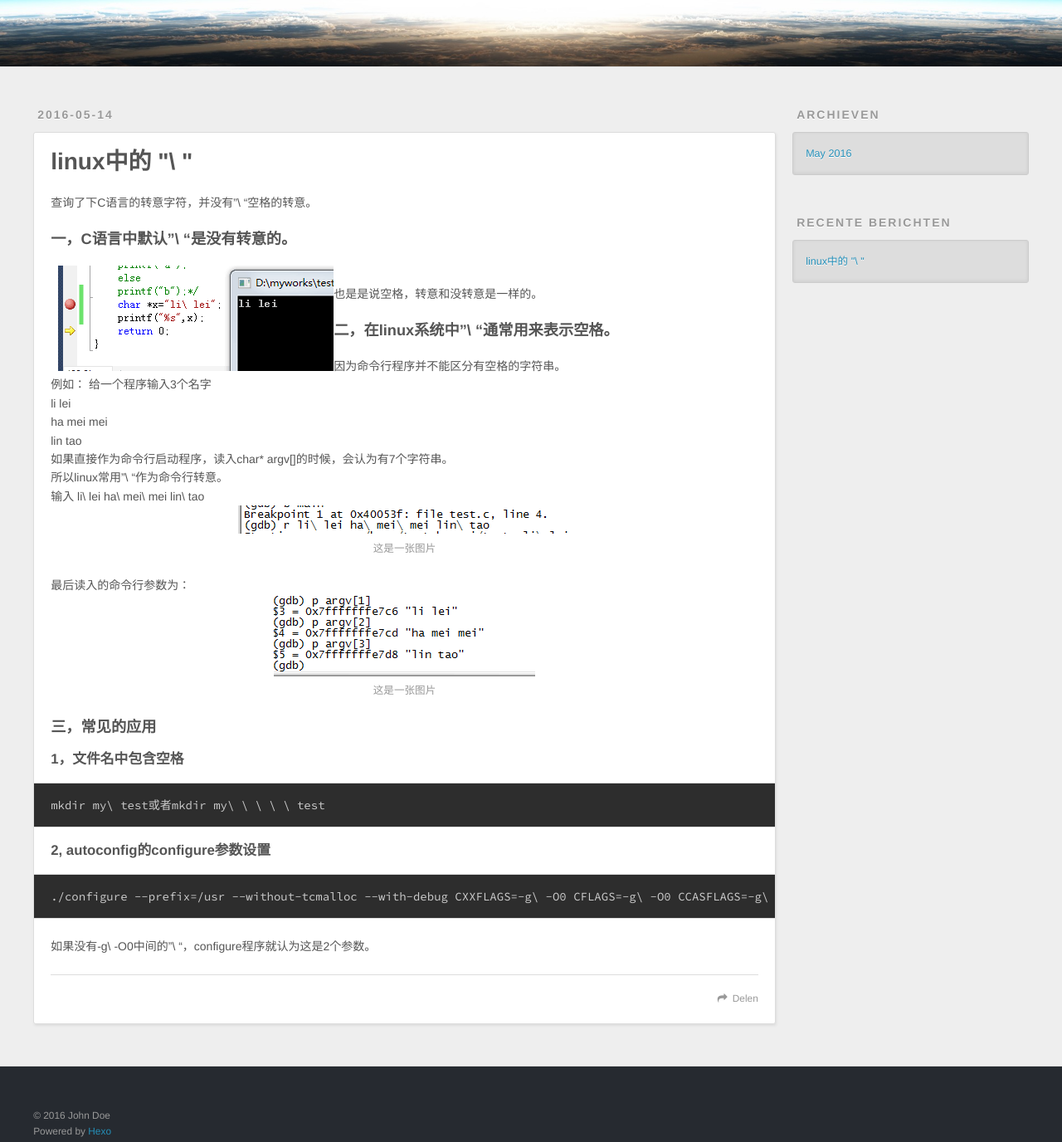
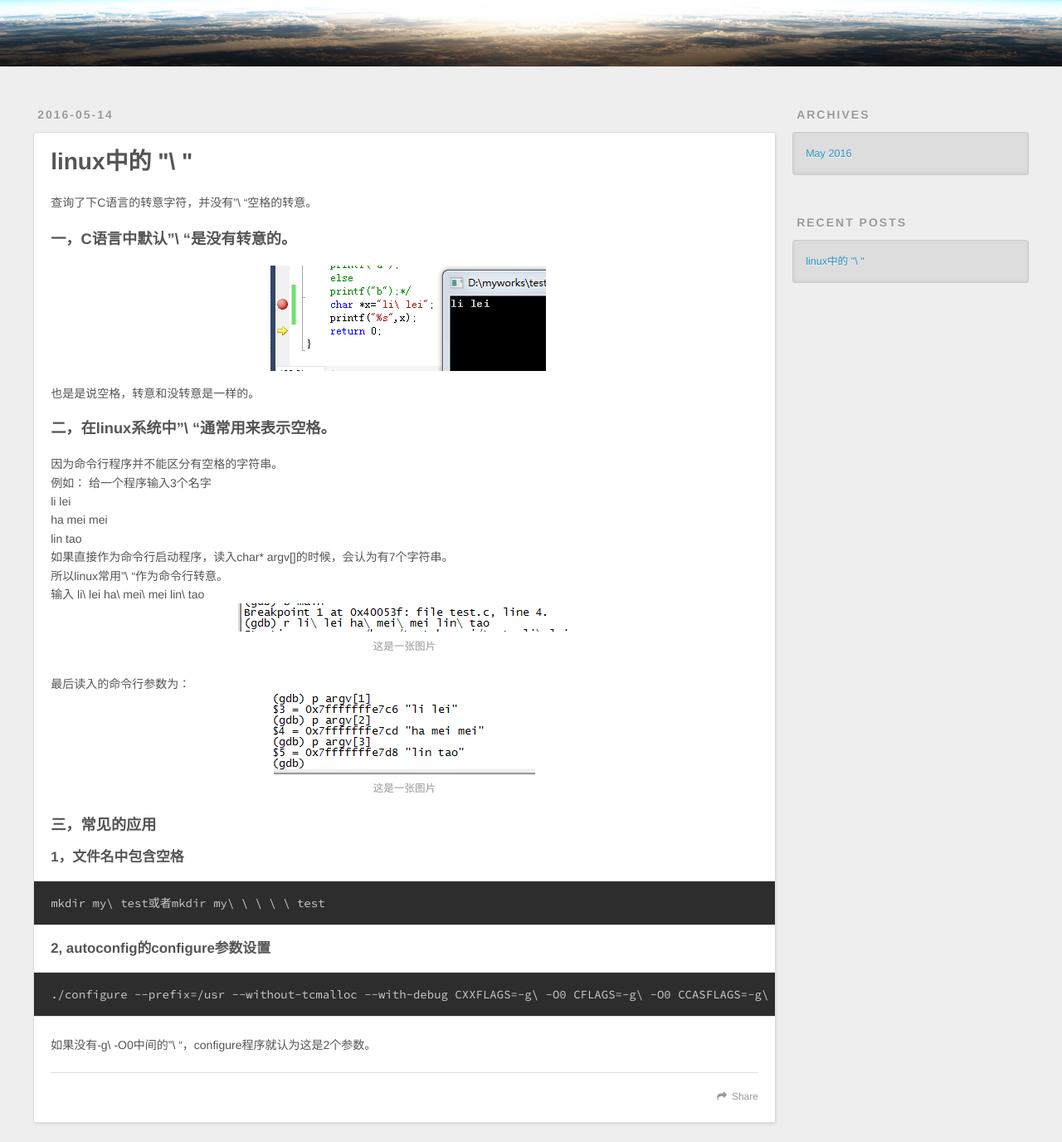
Before and after one commit to ShiqiCooperation/ShiqiCooperation.github.io, a plain HTML site: page 2016/05/14/linux中的空格转意/index.html in a window 1280 px wide. Shown: the part 220-1596 px from the top of the page at 83% size. Drawn offline with nearby package versions, Linux system fonts and the light colour scheme.

Commit message:
Site updated: 2016-05-15 19:14:51

```diff
--- a/2016/05/14/linux中的空格转意/index.html
+++ b/2016/05/14/linux中的空格转意/index.html
@@ -18,7 +18,7 @@
 <meta property="og:image" content="http://yoursite.com/images/1.png">
 <meta property="og:image" content="http://yoursite.com/images/2.png">
 <meta property="og:image" content="http://yoursite.com/images/3.png">
-<meta property="og:updated_time" content="2016-05-15T11:08:50.909Z">
+<meta property="og:updated_time" content="2016-05-15T11:12:51.851Z">
 <meta name="twitter:card" content="summary">
 <meta name="twitter:title" content="linux中的 "\ "">
 <meta name="twitter:description" content="查询了下C语言的转意字符，并没有”\ “空格的转意。
@@ -64,7 +64,7 @@
 
           <a id="nav-rss-link" class="nav-icon" href="/atom.xml" title="RSS Feed"></a>
 
-        <a id="nav-search-btn" class="nav-icon" title="Zoeken"></a>
+        <a id="nav-search-btn" class="nav-icon" title="Search"></a>
       </nav>
       <div id="search-form-wrap">
         <form action="//google.com/search" method="get" accept-charset="UTF-8" class="search-form"><input type="search" name="q" results="0" class="search-form-input" placeholder="Search"><button type="submit" class="search-form-submit">&#xF002;</button><input type="hidden" name="sitesearch" value="http://yoursite.com"></form>
@@ -96,7 +96,7 @@
     <div class="article-entry" itemprop="articleBody">
 
         <p>查询了下C语言的转意字符，并没有”\ “空格的转意。</p>
-<h3 id="一，C语言中默认”-“是没有转意的。"><a href="#一，C语言中默认”-“是没有转意的。" class="headerlink" title="一，C语言中默认”\ “是没有转意的。"></a>一，C语言中默认”\ “是没有转意的。</h3><p><img align="left" src="/images/1.png"><br>也是是说空格，转意和没转意是一样的。</p>
+<h3 id="一，C语言中默认”-“是没有转意的。"><a href="#一，C语言中默认”-“是没有转意的。" class="headerlink" title="一，C语言中默认”\ “是没有转意的。"></a>一，C语言中默认”\ “是没有转意的。</h3><p><div style="text-align:center"><img src="/images/1.png"></div><br>也是是说空格，转意和没转意是一样的。</p>
 <h3 id="二，在linux系统中”-“通常用来表示空格。"><a href="#二，在linux系统中”-“通常用来表示空格。" class="headerlink" title="二，在linux系统中”\ “通常用来表示空格。"></a>二，在linux系统中”\ “通常用来表示空格。</h3><p>因为命令行程序并不能区分有空格的字符串。<br>例如： 给一个程序输入3个名字<br>    li lei<br>    ha mei mei<br>    lin tao<br>如果直接作为命令行启动程序，读入char* argv[]的时候，会认为有7个字符串。<br>所以linux常用”\ “作为命令行转意。<br>输入 li\ lei ha\ mei\ mei lin\ tao<br><img src="/images/2.png" alt="这是一张图片"><br>最后读入的命令行参数为：<br><img src="/images/3.png" alt="这是一张图片"></p>
 <h3 id="三，常见的应用"><a href="#三，常见的应用" class="headerlink" title="三，常见的应用"></a>三，常见的应用</h3><h4 id="1，文件名中包含空格"><a href="#1，文件名中包含空格" class="headerlink" title="1，文件名中包含空格"></a>1，文件名中包含空格</h4><pre><code>mkdir my\ test或者mkdir my\ \ \ \ \ test
 </code></pre><h4 id="2-autoconfig的configure参数设置"><a href="#2-autoconfig的configure参数设置" class="headerlink" title="2, autoconfig的configure参数设置"></a>2, autoconfig的configure参数设置</h4><pre><code>./configure --prefix=/usr --without-tcmalloc --with-debug CXXFLAGS=-g\ -O0 CFLAGS=-g\ -O0 CCASFLAGS=-g\ -O0
@@ -105,7 +105,7 @@
 
     </div>
     <footer class="article-footer">
-      <a data-url="http://yoursite.com/2016/05/14/linux中的空格转意/" data-id="cio8hbod6000084lmn56305so" class="article-share-link">Delen</a>
+      <a data-url="http://yoursite.com/2016/05/14/linux中的空格转意/" data-id="cio8hi2qh0000y8lmo24sq44j" class="article-share-link">Share</a>
 
 
     </footer>
@@ -129,7 +129,7 @@
 
 
   <div class="widget-wrap">
-    <h3 class="widget-title">Archieven</h3>
+    <h3 class="widget-title">Archives</h3>
     <div class="widget">
       <ul class="archive-list"><li class="archive-list-item"><a class="archive-list-link" href="/archives/2016/05/">May 2016</a></li></ul>
     </div>
@@ -139,7 +139,7 @@
 
 
   <div class="widget-wrap">
-    <h3 class="widget-title">Recente berichten</h3>
+    <h3 class="widget-title">Recent Posts</h3>
     <div class="widget">
       <ul>
 
```
Also changed, not shown: archives/2016/05/index.html (+4 -4 lines), archives/2016/index.html (+4 -4 lines), archives/index.html (+4 -4 lines), index.html (+5 -5 lines).
